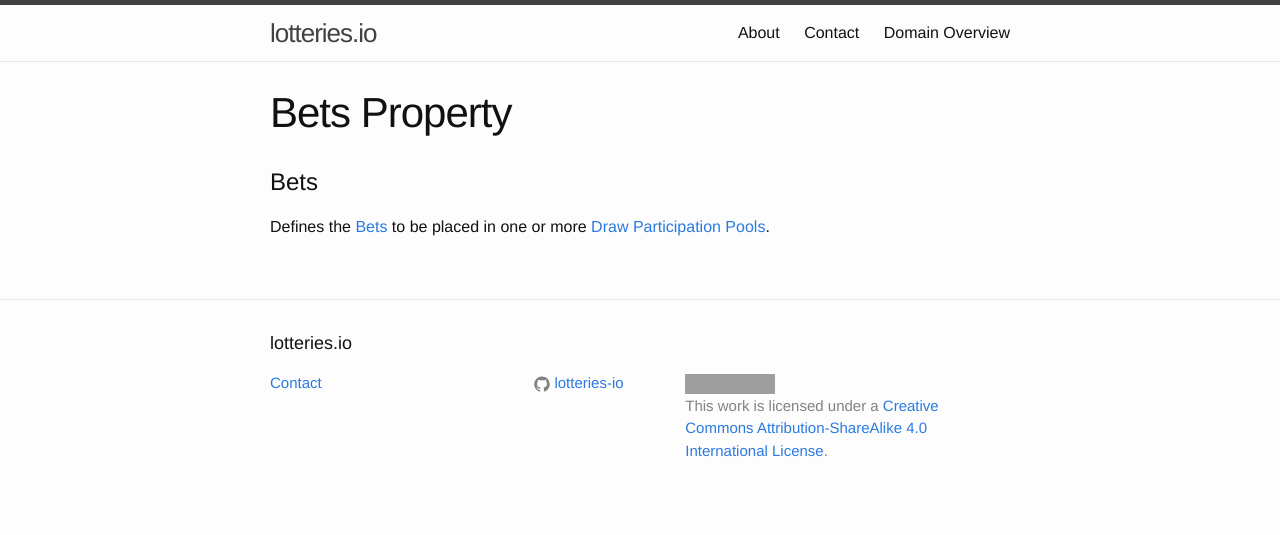
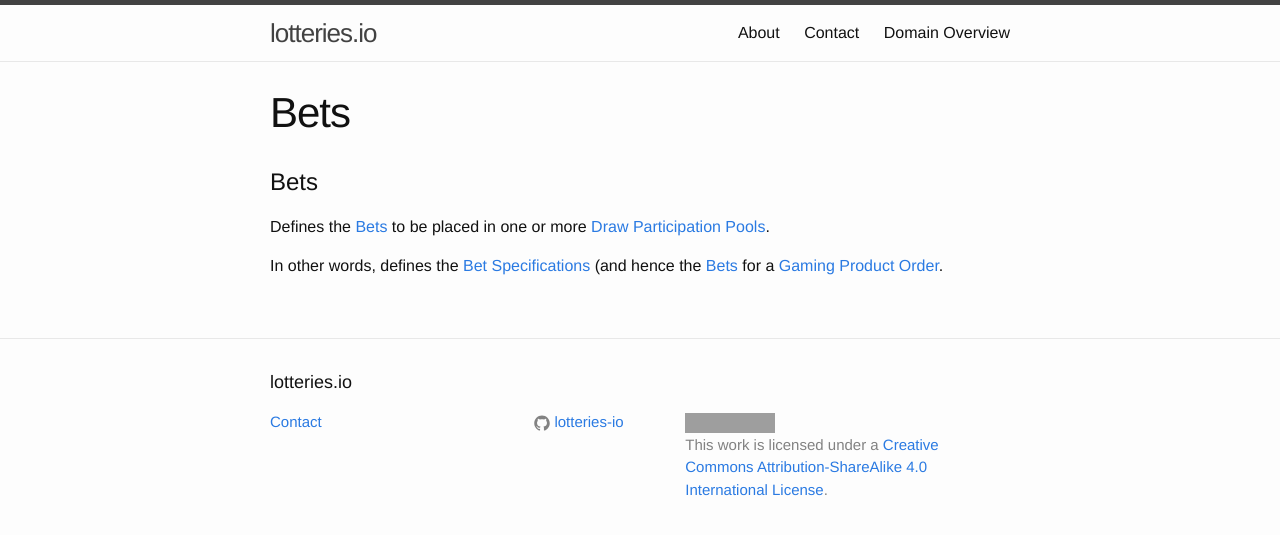
Before and after one commit to lotteries-io/lotteries-io.github.io, a Jekyll site: the page built from _properties/bets.md, in a window 1280 px wide. Shown: the top 535 px of the page. Built offline with Jekyll 4.4.1, drawn with Linux system fonts in a browser that asks for light colours; grey boxes are pictures that could not be loaded.

Commit message:
Update bets.md

```diff
--- a/_properties/bets.md
+++ b/_properties/bets.md
@@ -1,7 +1,9 @@
 ---
 layout: page
-title: Bets Property
+title: Bets
 ---
 # Bets
 
 Defines the [Bets](../concepts/bet) to be placed in one or more [Draw Participation Pools](../concepts/participation-pool).
+
+In other words, defines the [Bet Specifications](../concepts/bet-specification) (and hence the [Bets](../concepts/bets) for a [Gaming Product Order](../concepts/gaming-product-order).
```
